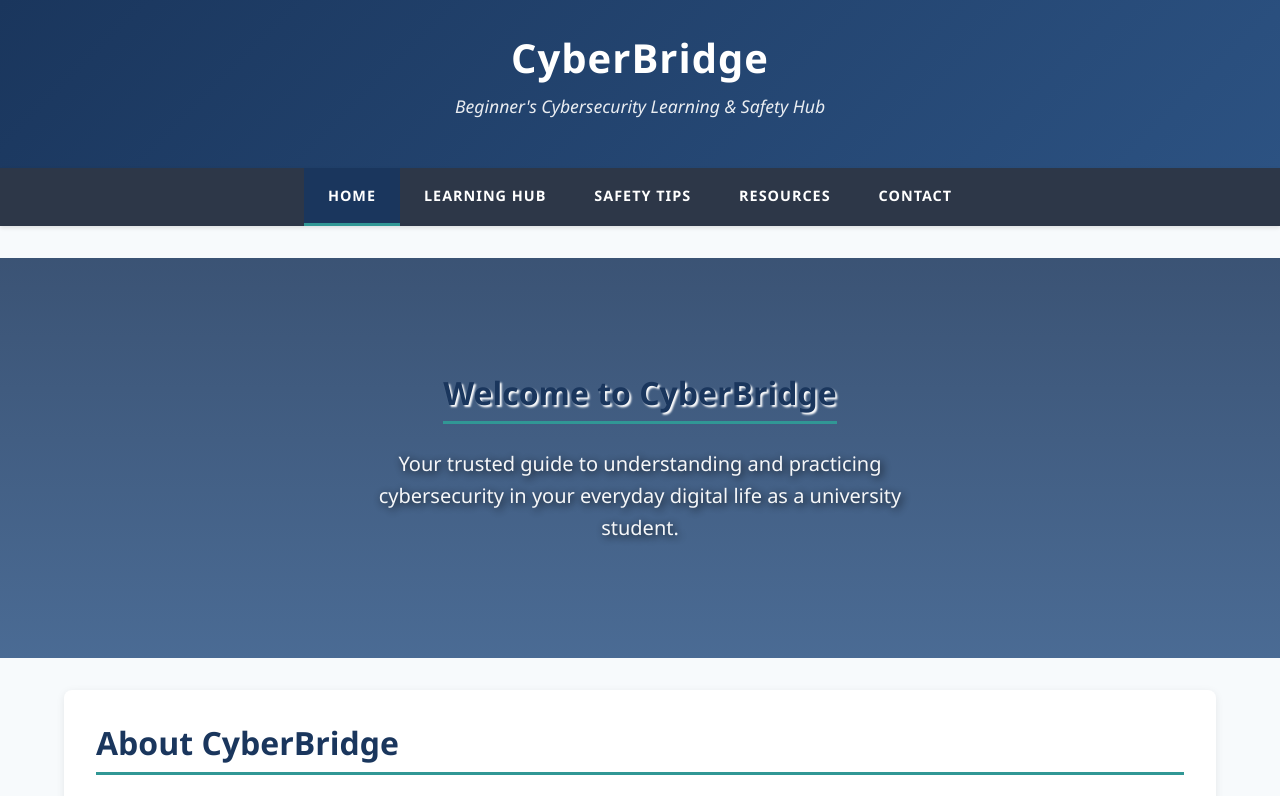
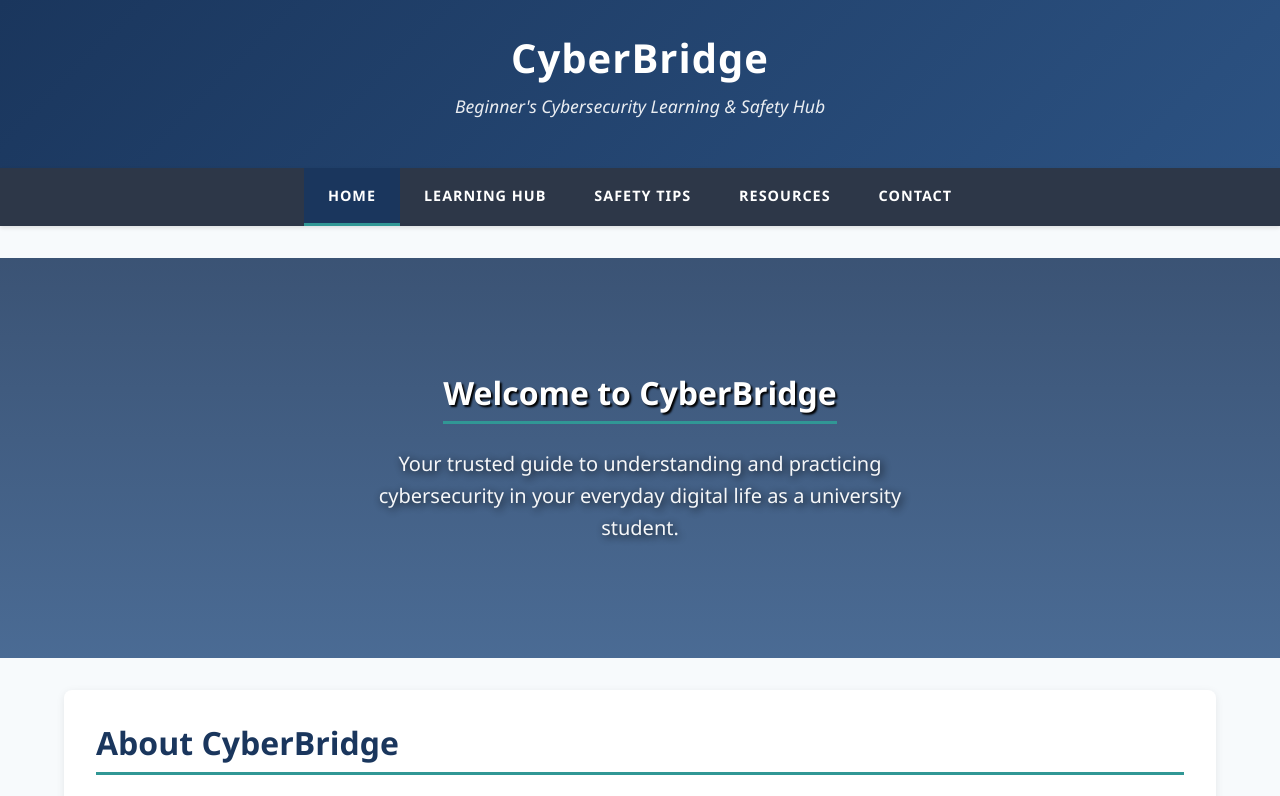
Before and after one commit to manhithransilu/CyberBridge, a plain HTML site: page index.html in a window 1280 px wide. Shown: the top 796 px of the page. Drawn offline with Linux system fonts and the light colour scheme.

Commit message:
Update style.css

```diff
--- a/style.css
+++ b/style.css
@@ -265,7 +265,8 @@ main {
 }
 
 .hero h2 {
-    text-shadow: 2px 2px 2px white;
+    text-shadow: 2px 2px 2px black;
+    color: white;
 }
 
 .hero p {
```
